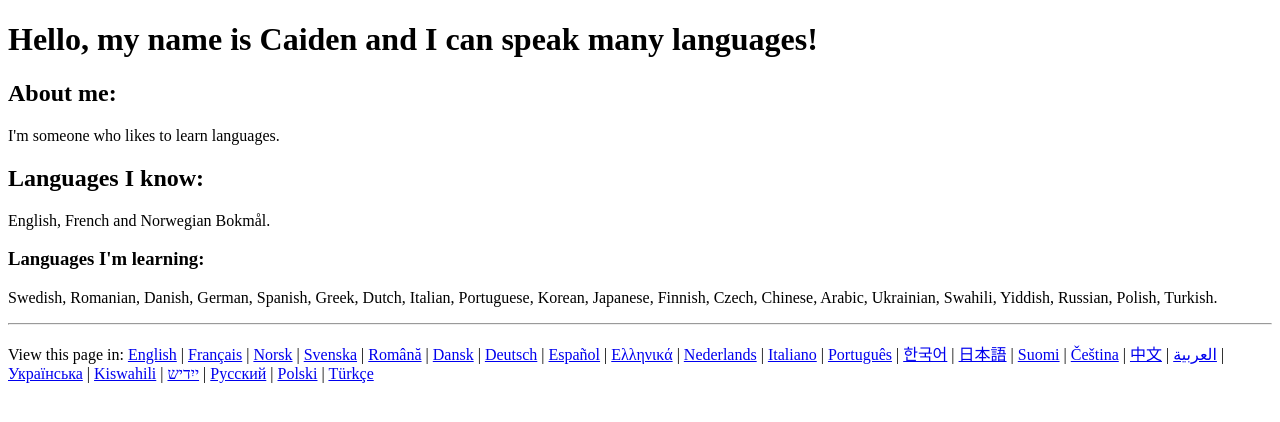
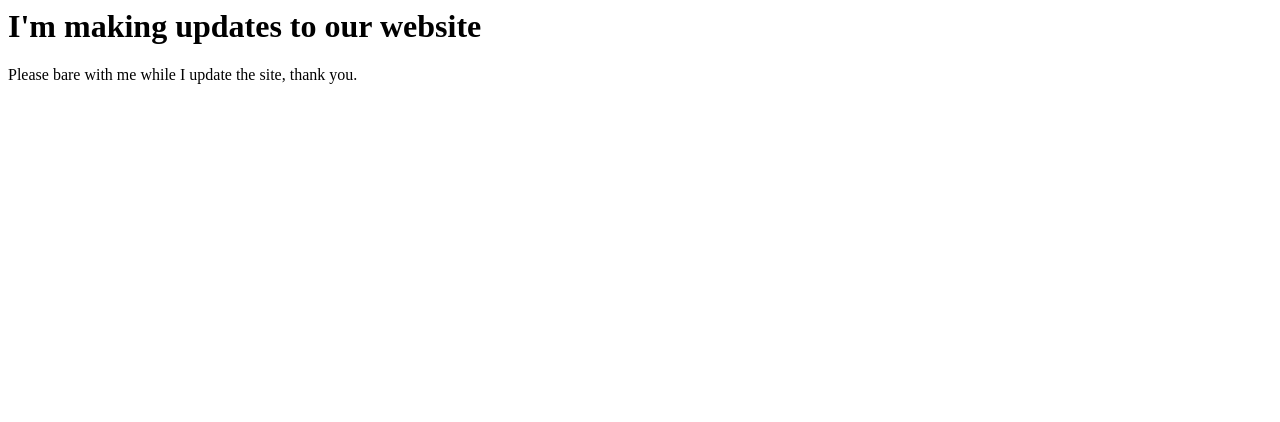
Before and after one commit to caiden-05/my_website, a plain HTML site: page index.html in a window 1280 px wide. Drawn offline with Linux system fonts and the light colour scheme.

Commit message:
Replace content with update notice

```diff
--- a/index.html
+++ b/index.html
@@ -1,50 +1,9 @@
-<!DOCTYPE html>
-<html lang="en">
-<head>
-    <meta charset="UTF-8">
-    <title>About Me - English</title>
-</head>
-<body>
-    <h1>Hello, my name is Caiden and I can speak many languages!</h1>
-
-    <h2>About me:</h2>
-    <p>I'm someone who likes to learn languages.</p>
-
-    <h2>Languages I know:</h2>
-    <p>English, French and Norwegian Bokmål.</p>
-
-    <h3>Languages I'm learning:</h3>
-    <p>
-        Swedish, Romanian, Danish, German, Spanish, Greek, Dutch, Italian, Portuguese, Korean, Japanese, Finnish, Czech, Chinese, Arabic, Ukrainian, Swahili, Yiddish, Russian, Polish, Turkish.
-    </p>
-
-    <!-- Language switcher -->
-    <hr>
-    <p>View this page in:
-        <a href="index.html">English</a> |
-        <a href="languages/francais.html">Français</a> |
-        <a href="languages/norsk.html">Norsk</a> |
-        <a href="languages/svenska.html">Svenska</a> |
-        <a href="languages/romana.html">Română</a> |
-        <a href="languages/dansk.html">Dansk</a> |
-        <a href="languages/deutsch.html">Deutsch</a> |
-        <a href="languages/espanol.html">Español</a> |
-        <a href="languages/greek.html">Ελληνικά</a> |
-        <a href="languages/nederlands.html">Nederlands</a> |
-        <a href="languages/italiano.html">Italiano</a> |
-        <a href="languages/portugues.html">Português</a> |
-        <a href="languages/korean.html">한국어</a> |
-        <a href="languages/japanese.html">日本語</a> |
-        <a href="languages/suomi.html">Suomi</a> |
-        <a href="languages/czech.html">Čeština</a> |
-        <a href="languages/chinese.html">中文</a> |
-        <a href="languages/arabic.html">العربية</a> |
-        <a href="languages/ukrainian.html">Українська</a> |
-        <a href="languages/swahili.html">Kiswahili</a> |
-        <a href="languages/yiddish.html">ייִדיש</a> |
-        <a href="languages/russian.html">Русский</a> |
-        <a href="languages/polish.html">Polski</a> |
-        <a href="languages/turkish.html">Türkçe</a>
-    </p>
-</body>
+<html>
+    <head>
+        <title>Updates underway</title>
+    </head>
+    <body>
+        <h1>I'm making updates to our website</h1>
+        <p>Please bare with me while I update the site, thank you.</p>
+    </body>
 </html>
```
